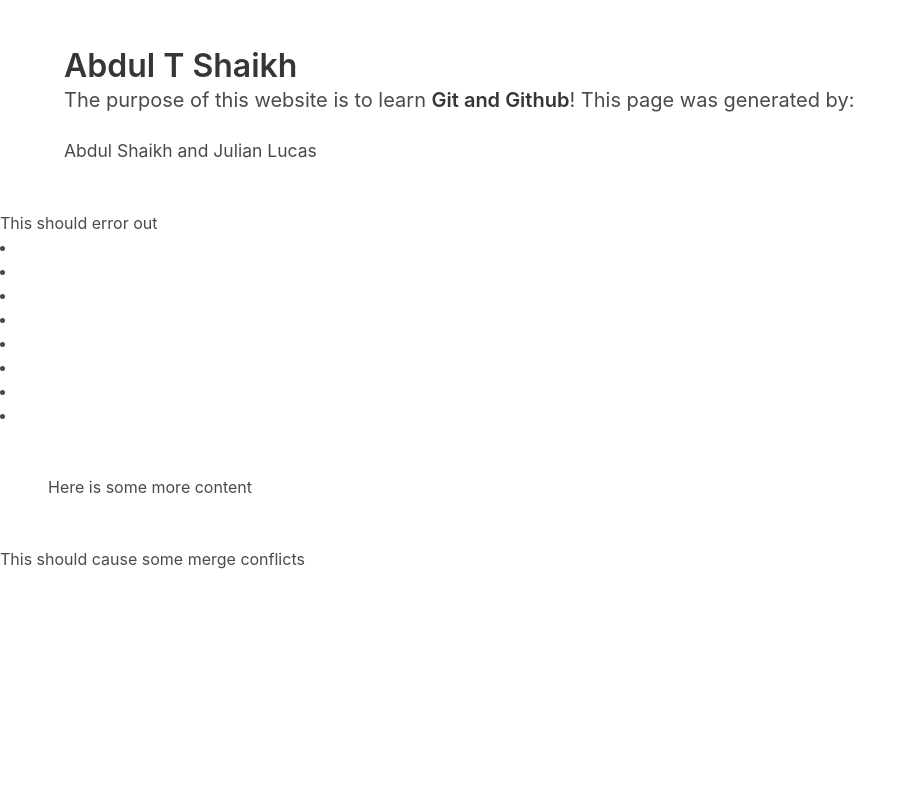
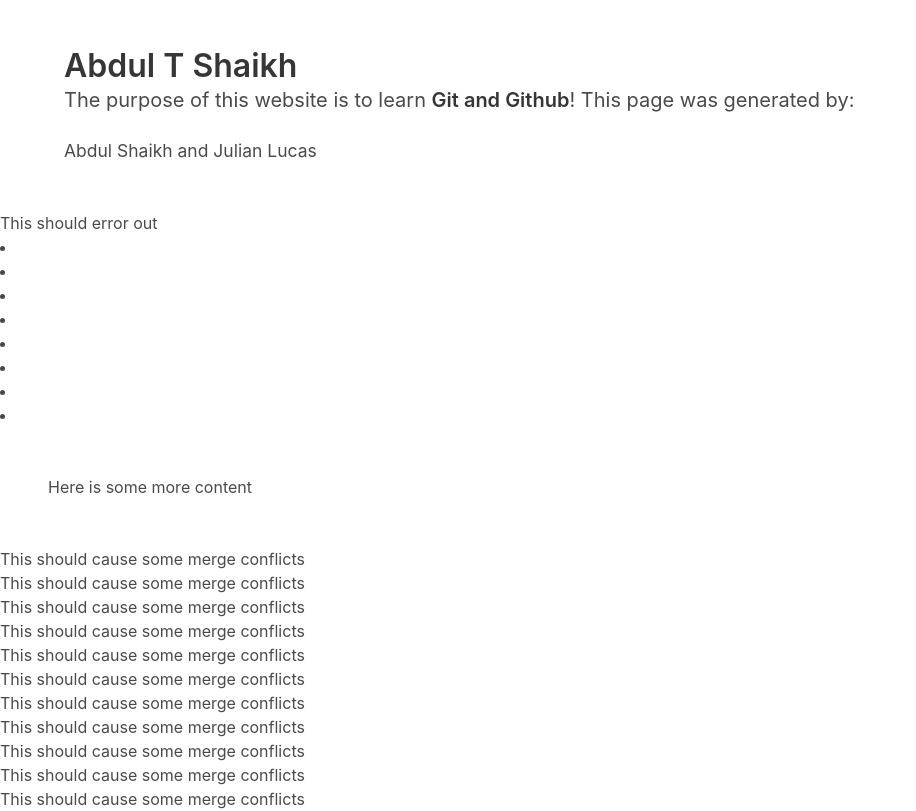
Before and after one commit to abdulamite/LearnGithub, a plain HTML site: page src/index.html in a window 1280 px wide. Shown: the whole page, without its empty margins (0-916 px from the left). Drawn offline with nearby package versions, Linux system fonts and the light colour scheme.

Commit message:
Update index.html

```diff
--- a/src/index.html
+++ b/src/index.html
@@ -32,6 +32,16 @@
     Here is some more content
   </div>
   <p>This should cause some merge conflicts</p>
+    <p>This should cause some merge conflicts</p>
+    <p>This should cause some merge conflicts</p>
+    <p>This should cause some merge conflicts</p>
+    <p>This should cause some merge conflicts</p>
+    <p>This should cause some merge conflicts</p>
+    <p>This should cause some merge conflicts</p>
+    <p>This should cause some merge conflicts</p>
+    <p>This should cause some merge conflicts</p>
+    <p>This should cause some merge conflicts</p>
+    <p>This should cause some merge conflicts</p>
 
   <script src="../dist/bundle.js" charset="utf-8"></script>
   </body>
```
